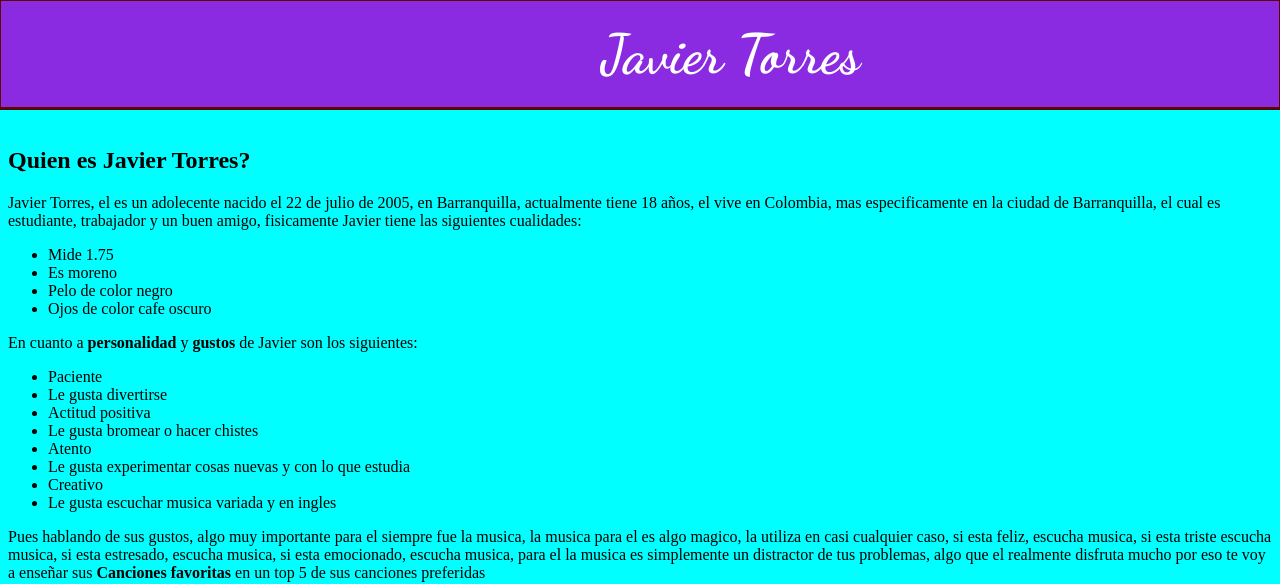
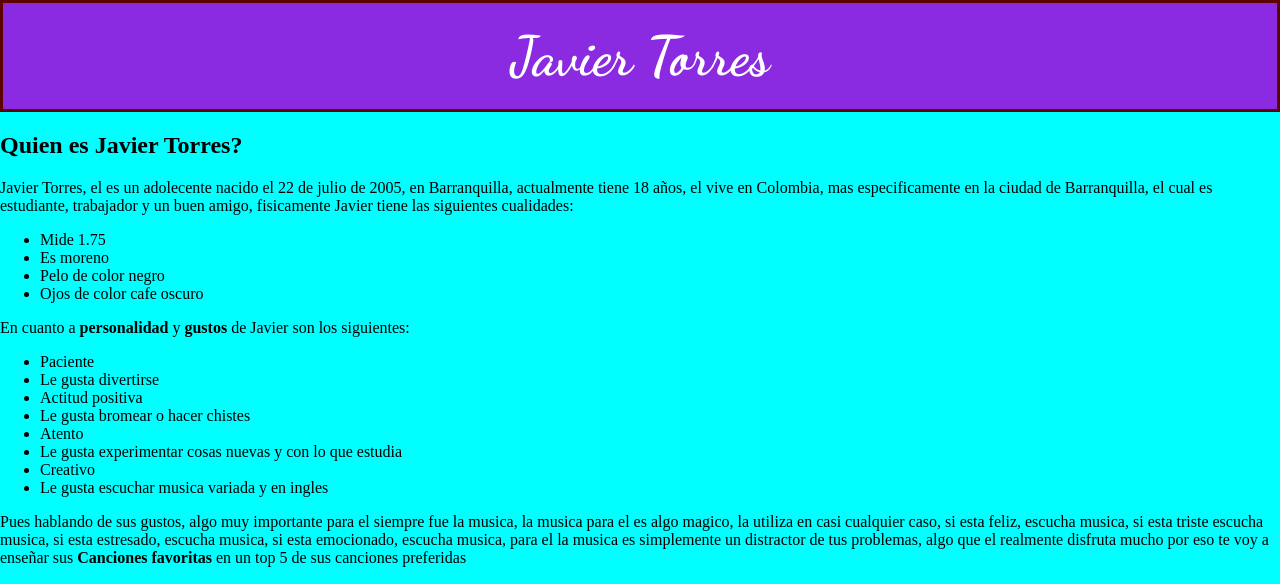
Before and after one commit to Endless-Continue/Proyecto-X, a plain HTML site: page Proyecto1/index.html in a window 1280 px wide. Shown: the top 584 px of the page. Drawn offline with Linux system fonts and the light colour scheme.

Commit message:
css actualizado

```diff
--- a/Proyecto1/style.css
+++ b/Proyecto1/style.css
@@ -1,14 +1,12 @@
 body {
-
+margin: 0;
     background-color: aqua;
 }
 
 h1 {
     color: white;
-    padding-left: 600px;
-    margin-left: -10px;
-    margin-right: -10px;
-    margin-top: -10px;
+    text-align: center;
+    margin: 0;
     padding-bottom: 20px;
     padding-top: 20px;
     border: 3px solid rgb(95, 3, 0);
```
